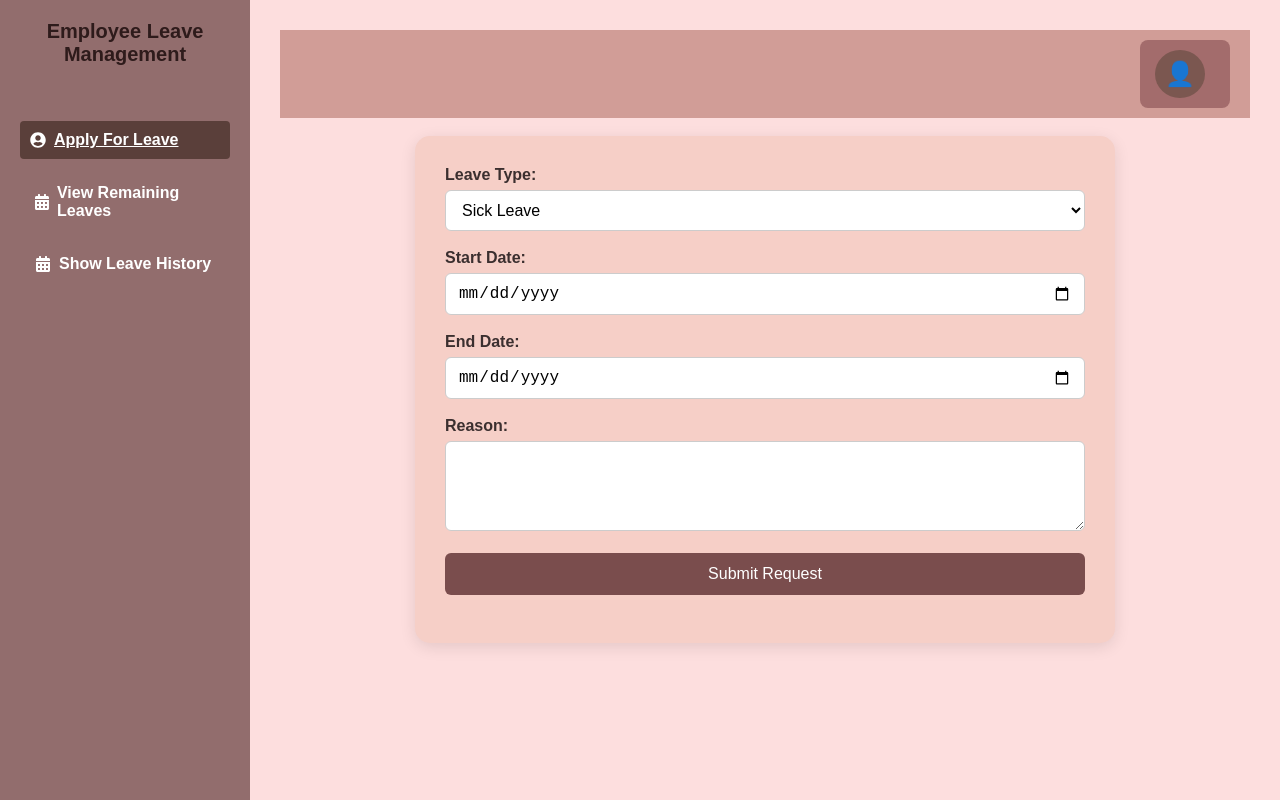
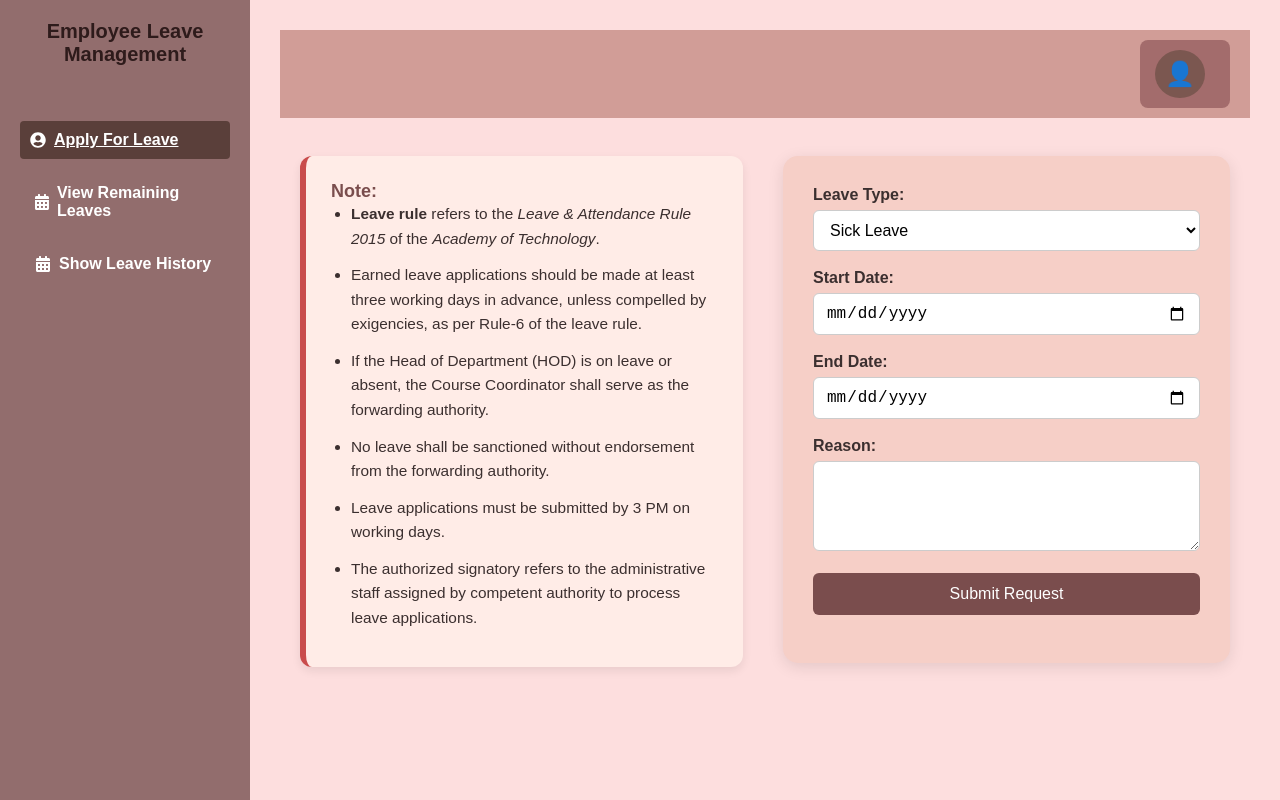
Before and after one commit to RitamBhattacharya/Frontend_LMS, a React (Create React App) app: page /apply in a window 1280 px wide. Built offline with nearby package versions, Linux system fonts and the light colour scheme; sample sign-in values are in the browser's storage.

Commit message:
rules added

```diff
--- a/src/components/LeaveApplicationForm/ApplicationForm.js
+++ b/src/components/LeaveApplicationForm/ApplicationForm.js
@@ -62,6 +62,22 @@ const ApplicationForm = () => {
   return (
     <div>
       <br />
+
+      <div className="application-container">
+        <div className="leave-rules">
+          <h3>Note:</h3>
+          <ul>
+            <li><strong>Leave rule</strong> refers to the <em>Leave & Attendance Rule 2015</em> of the <em>Academy of Technology</em>.</li>
+            {/* <li>Submission of supporting documents is mandatory for the sanctioning of leave already taken.</li> */}
+            {/* <li>For medical leave, the applicant must submit a doctor’s certificate and a certificate of resumption of duty (as applicable), conforming to provisions in Rule-7 of the leave rule.</li> */}
+            <li>Earned leave applications should be made at least three working days in advance, unless compelled by exigencies, as per Rule-6 of the leave rule.</li>
+            <li>If the Head of Department (HOD) is on leave or absent, the Course Coordinator shall serve as the forwarding authority.</li>
+            <li>No leave shall be sanctioned without endorsement from the forwarding authority.</li>
+            <li>Leave applications must be submitted by 3 PM on working days.</li>
+            <li>The authorized signatory refers to the administrative staff assigned by competent authority to process leave applications.</li>
+          </ul>
+        </div>
+
         <form onSubmit={handleSubmit}>
 
           <div>
@@ -111,6 +127,7 @@ const ApplicationForm = () => {
           </div>
         </form>
       </div>
+    </div>
   );
 };
 
--- a/src/components/LeaveApplicationForm/Sidebar.js
+++ b/src/components/LeaveApplicationForm/Sidebar.js
@@ -3,7 +3,7 @@ import { useNavigate } from "react-router-dom";
 
 import { useLocation } from "react-router-dom";
 import { FaUserCircle, FaCalendarAlt } from "react-icons/fa";
-import "../../styles/Sidebar.css"; // Optional: put your sidebar styles here
+import "../../styles/Sidebar.css";
 
 function Sidebar() {
   const location = useLocation();
--- a/src/styles/ApplicationForm.css
+++ b/src/styles/ApplicationForm.css
@@ -66,3 +66,61 @@ textarea {
 .submit-btn:hover {
   background-color: #5e3d3d;
 }
+
+.application-container {
+  display: flex;
+  gap: 40px;
+  justify-content: center;
+  align-items: flex-start;
+  flex-wrap: wrap;
+  padding: 20px;
+  max-width: 1200px;
+  margin: 0 auto;
+}
+
+/* Leave Rules Styling */
+.leave-rules {
+  background-color: #ffece7;
+  border-left: 6px solid #c94c4c;
+  padding: 25px;
+  border-radius: 12px;
+  flex: 1;
+  min-width: 300px;
+  max-width: 500px;
+  color: #3b2f2f;
+  font-size: 0.96rem;
+  box-shadow: 0 4px 10px rgba(0, 0, 0, 0.08);
+}
+
+.leave-rules h3 {
+  margin-top: 0;
+  color: #7a4d4d;
+}
+
+.leave-rules ul {
+  padding-left: 20px;
+}
+
+.leave-rules li {
+  margin-bottom: 12px;
+  line-height: 1.6;
+}
+
+/* Form Styling */
+form {
+  background-color: #f6cfc7;
+  padding: 30px;
+  border-radius: 15px;
+  box-shadow: 0 4px 16px rgba(0, 0, 0, 0.1);
+  flex: 1;
+  min-width: 300px;
+  max-width: 500px;
+  box-sizing: border-box;
+}
+
+@media (max-width: 900px) {
+  .application-container {
+    flex-direction: column;
+    align-items: stretch;
+  }
+}
```
Also changed, not shown: src/components/LeaveApplicationForm/LeaveHistory.js (line endings or trailing spaces). Lines whose indentation alone changed are shown as unchanged.
